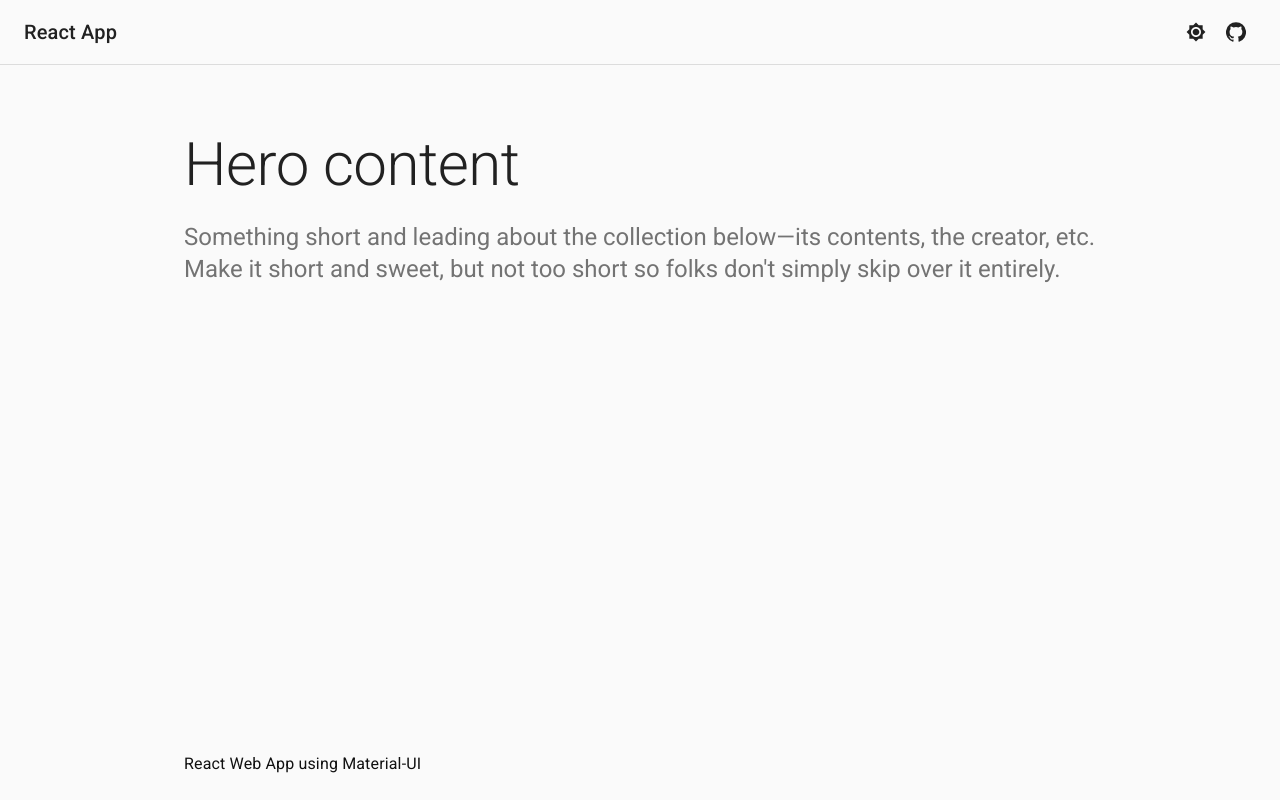
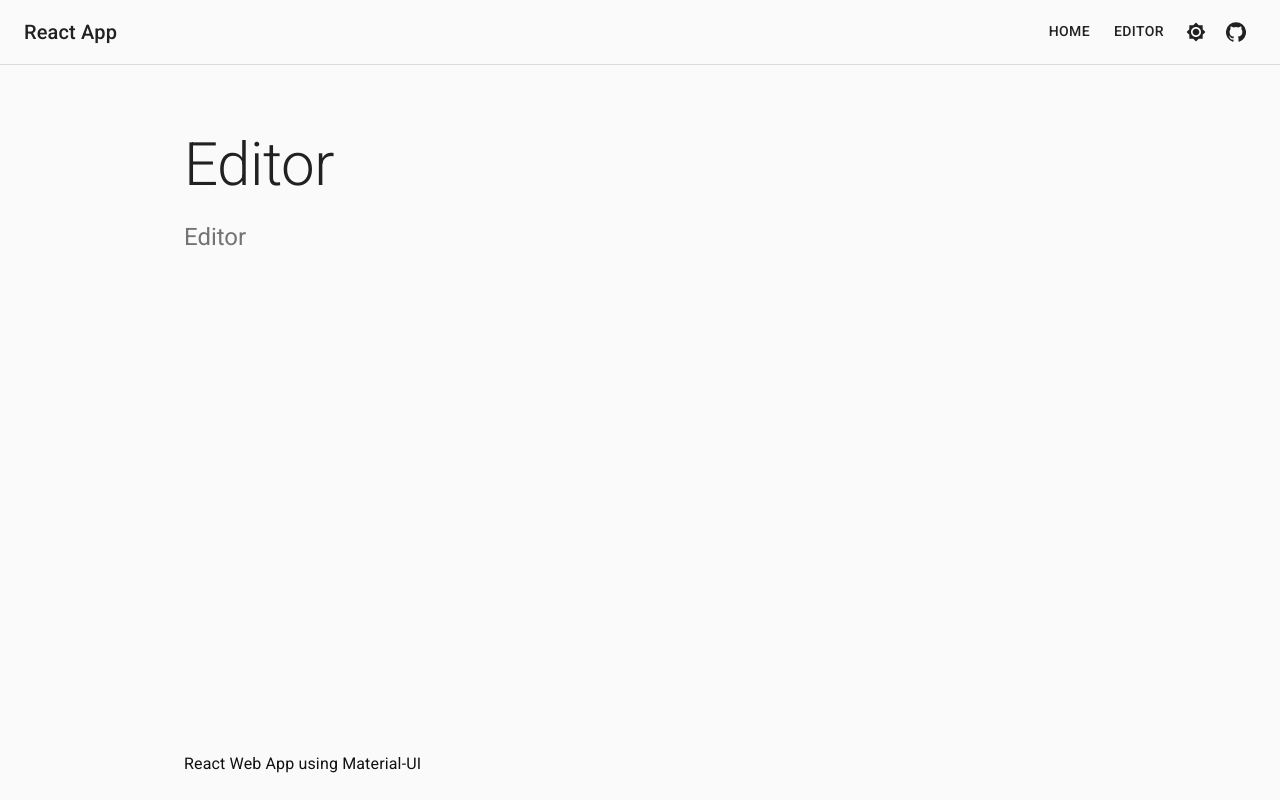
Before and after one commit to JoHoop/leetfolio, a React (Create React App) app: page /editor in a window 1280 px wide. Built offline with nearby package versions, Linux system fonts and the light colour scheme.

Commit message:
Add routing, lazy loading and suspense

```diff
--- a/package.json
+++ b/package.json
@@ -7,8 +7,8 @@
     "@material-ui/icons": "^4.11.2",
     "react": "^17.0.1",
     "react-dom": "^17.0.1",
-    "react-scripts": "4.0.2",
-    "web-vitals": "^1.0.1"
+    "react-router-dom": "^5.2.0",
+    "react-scripts": "4.0.2"
   },
   "scripts": {
     "start": "react-scripts start",
--- a/src/App.js
+++ b/src/App.js
@@ -1,13 +1,59 @@
-import React from 'react';
-import { Landing } from './Pages/Landing';
-import { ThemeProvider } from './Theme/ThemeProvider';
-import { CssBaseline } from '@material-ui/core';
+import React, { Suspense, lazy } from 'react';
+import { CssBaseline, Container, makeStyles } from '@material-ui/core';
+import { BrowserRouter as Router, Switch, Route } from 'react-router-dom';
+import { ErrorBoundary } from './components/ErrorBoundary';
+import { Loading, LoadingError } from './components/Loading';
+import { ThemeProvider } from './theme/ThemeProvider';
+import { Header } from './components/Header';
+import { Footer } from './components/Footer';
+
+const Home = lazy(() =>
+  import('./pages/Home').then((module) => ({ default: module.Home }))
+);
+const Editor = lazy(() =>
+  import('./pages/Editor').then((module) => ({ default: module.Editor }))
+);
+const PageNotFound = lazy(() =>
+  import('./pages/PageNotFound').then((module) => ({
+    default: module.PageNotFound,
+  }))
+);
+
+const useStyles = makeStyles((theme) => ({
+  root: {
+    display: 'flex',
+    flexDirection: 'column',
+    minHeight: '100vh',
+  },
+  content: {
+    marginTop: theme.spacing(8),
+    marginBottom: theme.spacing(2),
+  },
+}));
 
 export const App = () => {
+  const classes = useStyles();
+
   return (
     <ThemeProvider>
       <CssBaseline />
-      <Landing />
+      <Router>
+        <div className={classes.root}>
+          <Header />
+          <Container maxWidth='md' component='main' className={classes.content}>
+            <ErrorBoundary fallback={<LoadingError />}>
+              <Suspense fallback={<Loading />}>
+                <Switch>
+                  <Route path='/' exact component={Home} />
+                  <Route path='/editor' component={Editor} />
+                  <Route path='*' component={PageNotFound} />
+                </Switch>
+              </Suspense>
+            </ErrorBoundary>
+          </Container>
+          <Footer />
+        </div>
+      </Router>
     </ThemeProvider>
   );
 };
--- /dev/null
+++ b/src/Components/ErrorBoundary.js
@@ -0,0 +1,17 @@
+import { Component } from 'react';
+
+export class ErrorBoundary extends Component {
+  state = { hasError: false, error: null };
+  static getDerivedStateFromError(error) {
+    return {
+      hasError: true,
+      error,
+    };
+  }
+  render() {
+    if (this.state.hasError) {
+      return this.props.fallback;
+    }
+    return this.props.children;
+  }
+}
--- a/src/Components/Header.js
+++ b/src/Components/Header.js
@@ -6,9 +6,10 @@ import {
   Tooltip,
   IconButton,
   Zoom,
+  Link,
 } from '@material-ui/core';
 import { makeStyles } from '@material-ui/core/styles';
-import { ThemeToggle } from '../Theme/ThemeToggle';
+import { ThemeToggle } from '../theme/ThemeToggle';
 import GitHubIcon from '@material-ui/icons/GitHub';
 
 const useStyles = makeStyles((theme) => ({
@@ -54,6 +55,22 @@ export const Header = () => {
           React App
         </Typography>
         <nav>
+          <Link
+            variant='button'
+            color='textPrimary'
+            href='/'
+            className={classes.link}
+          >
+            Home
+          </Link>
+          <Link
+            variant='button'
+            color='textPrimary'
+            href='/editor'
+            className={classes.link}
+          >
+            Editor
+          </Link>
           <ThemeToggle />
           <Tooltip
             title={'GitHub repo'}
--- /dev/null
+++ b/src/Components/Loading.js
@@ -0,0 +1,33 @@
+import React from 'react';
+import { Backdrop, CircularProgress, makeStyles } from '@material-ui/core';
+
+const useStyles = makeStyles((theme) => ({
+  backdrop: {
+    zIndex: theme.zIndex.drawer + 1,
+    color: '#fff',
+  },
+}));
+
+export const Loading = () => {
+  const classes = useStyles();
+
+  return (
+    <Backdrop className={classes.backdrop} open={true}>
+      <CircularProgress color='inherit' />
+    </Backdrop>
+  );
+};
+
+export const LoadingError = () => {
+  const classes = useStyles();
+  const [open, setOpen] = React.useState(true);
+  const handleClose = () => {
+    setOpen(false);
+  };
+
+  return (
+    <Backdrop className={classes.backdrop} open={open} onClick={handleClose}>
+      <CircularProgress color='inherit' />
+    </Backdrop>
+  );
+};
--- a/src/Pages/Landing.js
+++ /dev/null
@@ -1,32 +0,0 @@
-import React from "react";
-import { Header } from "../Components/Header";
-import { Content } from "../Components/Content";
-import { Footer } from "../Components/Footer";
-import { Container } from "@material-ui/core";
-import { makeStyles } from "@material-ui/core/styles";
-
-const useStyles = makeStyles((theme) => ({
-  root: {
-    display: "flex",
-    flexDirection: "column",
-    minHeight: "100vh",
-  },
-  main: {
-    marginTop: theme.spacing(8),
-    marginBottom: theme.spacing(2),
-  },
-}));
-
-export const Landing = () => {
-  const classes = useStyles();
-
-  return (
-    <div className={classes.root}>
-      <Header />
-      <Container maxWidth="md" component="main" className={classes.main}>
-        <Content />
-      </Container>
-      <Footer />
-    </div>
-  );
-};
--- a/src/index.js
+++ b/src/index.js
@@ -1,5 +1,14 @@
-import React from 'react';
+import React, { Suspense } from 'react';
 import ReactDOM from 'react-dom';
+import { ErrorBoundary } from './components/ErrorBoundary';
+import { Loading, LoadingError } from './components/Loading';
 import { App } from './App';
 
-ReactDOM.render(<App />, document.getElementById('root'));
+ReactDOM.render(
+  <ErrorBoundary fallback={<LoadingError />}>
+    <Suspense fallback={<Loading />}>
+      <App />
+    </Suspense>
+  </ErrorBoundary>,
+  document.getElementById('root')
+);
--- /dev/null
+++ b/src/pages/Editor.js
@@ -0,0 +1,15 @@
+import React from 'react';
+import { Typography } from '@material-ui/core';
+
+export const Editor = () => {
+  return (
+    <>
+      <Typography component='h1' variant='h2' color='textPrimary' gutterBottom>
+        Editor
+      </Typography>
+      <Typography variant='h5' color='textSecondary' paragraph>
+        Editor
+      </Typography>
+    </>
+  );
+};
--- /dev/null
+++ b/src/pages/Home.js
@@ -0,0 +1,15 @@
+import React from 'react';
+import { Typography } from '@material-ui/core';
+
+export const Home = () => {
+  return (
+    <>
+      <Typography component='h1' variant='h2' color='textPrimary' gutterBottom>
+        Home
+      </Typography>
+      <Typography variant='h5' color='textSecondary' paragraph>
+        Home
+      </Typography>
+    </>
+  );
+};
--- a/src/Components/Content.js
+++ b/src/pages/PageNotFound.js
@@ -1,16 +1,14 @@
 import React from 'react';
 import { Typography } from '@material-ui/core';
 
-export const Content = () => {
+export const PageNotFound = () => {
   return (
     <>
       <Typography component='h1' variant='h2' color='textPrimary' gutterBottom>
-        Hero content
+        PageNotFound
       </Typography>
       <Typography variant='h5' color='textSecondary' paragraph>
-        Something short and leading about the collection below—its contents, the
-        creator, etc. Make it short and sweet, but not too short so folks
-        don&apos;t simply skip over it entirely.
+        PageNotFound
       </Typography>
     </>
   );
```
Also changed, not shown: 1 other file (tests, documents, lock files or other folders).
